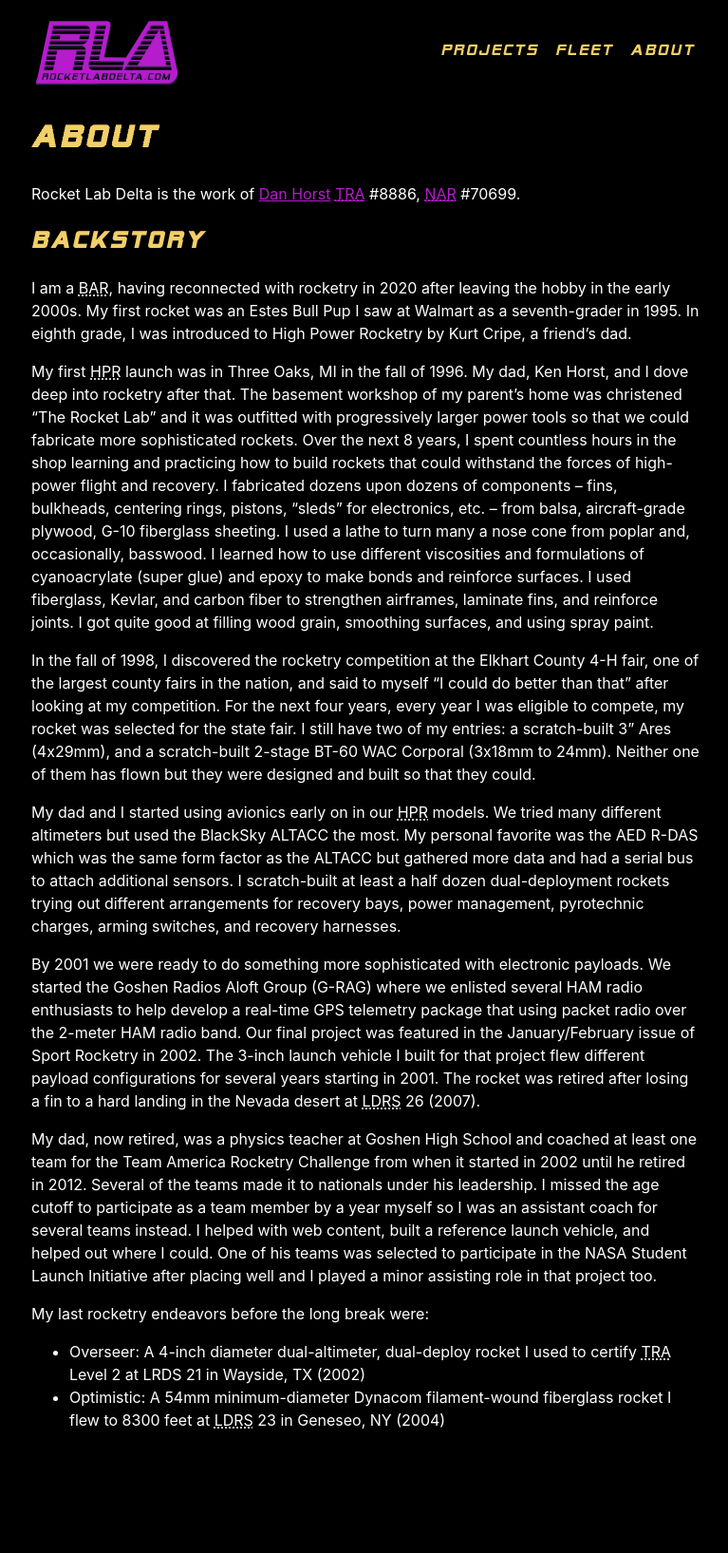
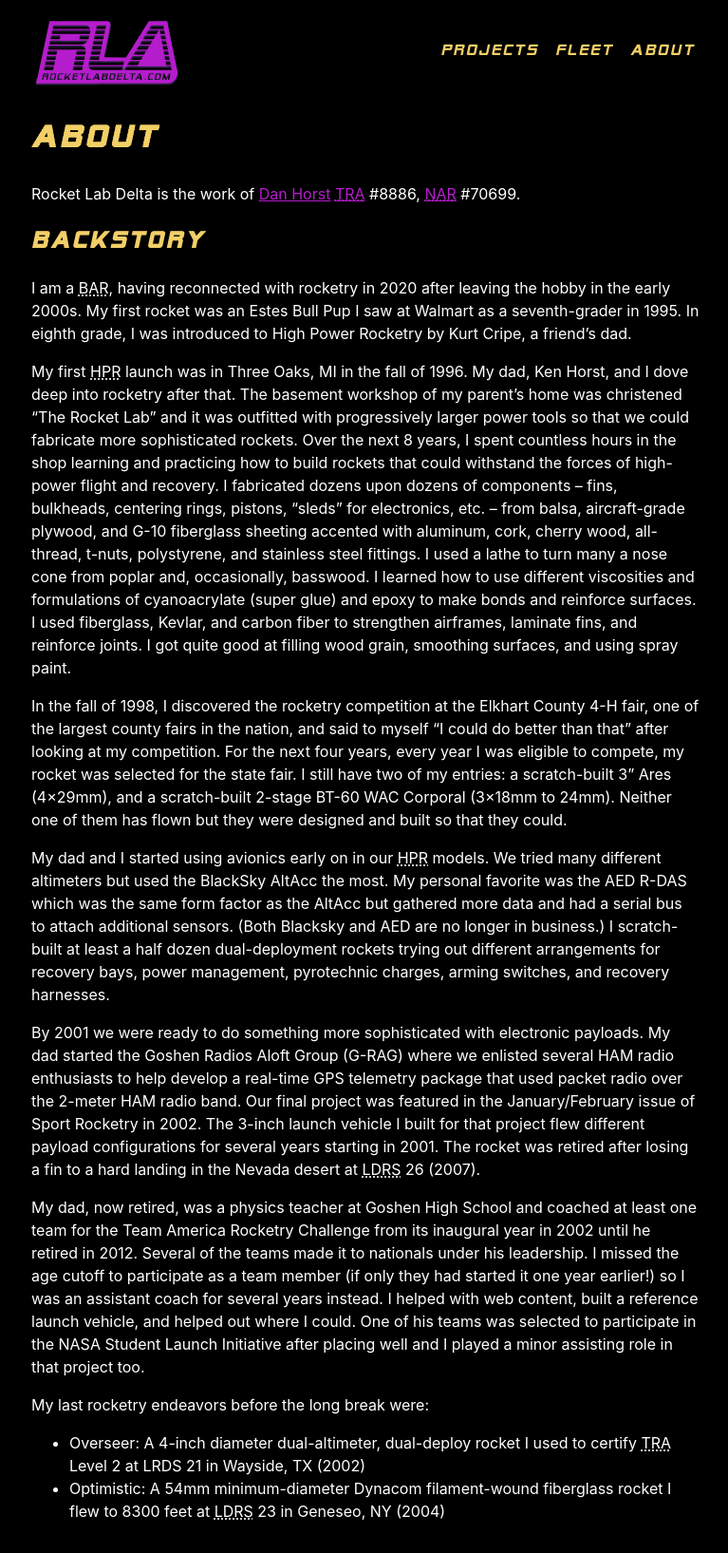
Before and after one commit to rocketlabdelta/rocketlabdelta.com, a Jekyll site: the page built from about.md, in a window 1280 px wide. Shown: the whole page at 95% size, without its empty margins (255-1022 px from the left). Built offline with Jekyll 4.4.1, drawn with Linux system fonts in a browser that asks for light colours; before the commit the page ends 1539 px from its top, so only the background shows below that.

Commit message:
Copy editing

```diff
--- a/about.md
+++ b/about.md
@@ -16,7 +16,7 @@
 My dad, Ken Horst, and I dove deep into rocketry after that.
 The basement workshop of my parent's home was christened "The Rocket Lab" and it was outfitted with progressively larger power tools so that we could fabricate more sophisticated rockets.
 Over the next 8 years, I spent countless hours in the shop learning and practicing how to build rockets that could withstand the forces of high-power flight and recovery.
-I fabricated dozens upon dozens of components -- fins, bulkheads, centering rings, pistons, "sleds" for electronics, etc. -- from balsa, aircraft-grade plywood, G-10 fiberglass sheeting.
+I fabricated dozens upon dozens of components -- fins, bulkheads, centering rings, pistons, "sleds" for electronics, etc. -- from balsa, aircraft-grade plywood, and G-10 fiberglass sheeting accented with aluminum, cork, cherry wood, all-thread, t-nuts, polystyrene, and stainless steel fittings.
 I used a lathe to turn many a nose cone from poplar and, occasionally, basswood.
 I learned how to use different viscosities and formulations of cyanoacrylate (super glue) and epoxy to make bonds and reinforce surfaces.
 I used fiberglass, Kevlar, and carbon fiber to strengthen airframes, laminate fins, and reinforce joints.
@@ -24,23 +24,24 @@
 
 In the fall of 1998, I discovered the rocketry competition at the Elkhart County 4-H fair, one of the largest county fairs in the nation, and said to myself "I could do better than that" after looking at my competition.
 For the next four years, every year I was eligible to compete, my rocket was selected for the state fair.
-I still have two of my entries: a scratch-built 3" Ares (4x29mm), and a scratch-built 2-stage BT-60 WAC Corporal (3x18mm to 24mm).
+I still have two of my entries: a scratch-built 3" Ares (4×29mm), and a scratch-built 2-stage BT-60 WAC Corporal (3×18mm to 24mm).
 Neither one of them has flown but they were designed and built so that they could.
 
 My dad and I started using avionics early on in our HPR models.
-We tried many different altimeters but used the BlackSky ALTACC the most.
-My personal favorite was the AED R-DAS which was the same form factor as the ALTACC but gathered more data and had a serial bus to attach additional sensors.
+We tried many different altimeters but used the BlackSky AltAcc the most.
+My personal favorite was the AED R-DAS which was the same form factor as the AltAcc but gathered more data and had a serial bus to attach additional sensors.
+(Both Blacksky and AED are no longer in business.)
 I scratch-built at least a half dozen dual-deployment rockets trying out different arrangements for recovery bays, power management, pyrotechnic charges, arming switches, and recovery harnesses.
 
 By 2001 we were ready to do something more sophisticated with electronic payloads.
-We started the Goshen Radios Aloft Group (G-RAG) where we enlisted several HAM radio enthusiasts to help develop a real-time GPS telemetry package that using packet radio over the 2-meter HAM radio band.
+My dad started the Goshen Radios Aloft Group (G-RAG) where we enlisted several HAM radio enthusiasts to help develop a real-time GPS telemetry package that used packet radio over the 2-meter HAM radio band.
 Our final project was featured in the January/February issue of Sport Rocketry in 2002.
 The 3-inch launch vehicle I built for that project flew different payload configurations for several years starting in 2001.
 The rocket was retired after losing a fin to a hard landing in the Nevada desert at LDRS 26 (2007).
 
-My dad, now retired, was a physics teacher at Goshen High School and coached at least one team for the Team America Rocketry Challenge from when it started in 2002 until he retired in 2012.
+My dad, now retired, was a physics teacher at Goshen High School and coached at least one team for the Team America Rocketry Challenge from its inaugural year in 2002 until he retired in 2012.
 Several of the teams made it to nationals under his leadership.
-I missed the age cutoff to participate as a team member by a year myself so I was an assistant coach for several teams instead.
+I missed the age cutoff to participate as a team member (if only they had started it one year earlier!) so I was an assistant coach for several years instead.
 I helped with web content, built a reference launch vehicle, and helped out where I could.
 One of his teams was selected to participate in the NASA Student Launch Initiative after placing well and I played a minor assisting role in that project too.
 
```
